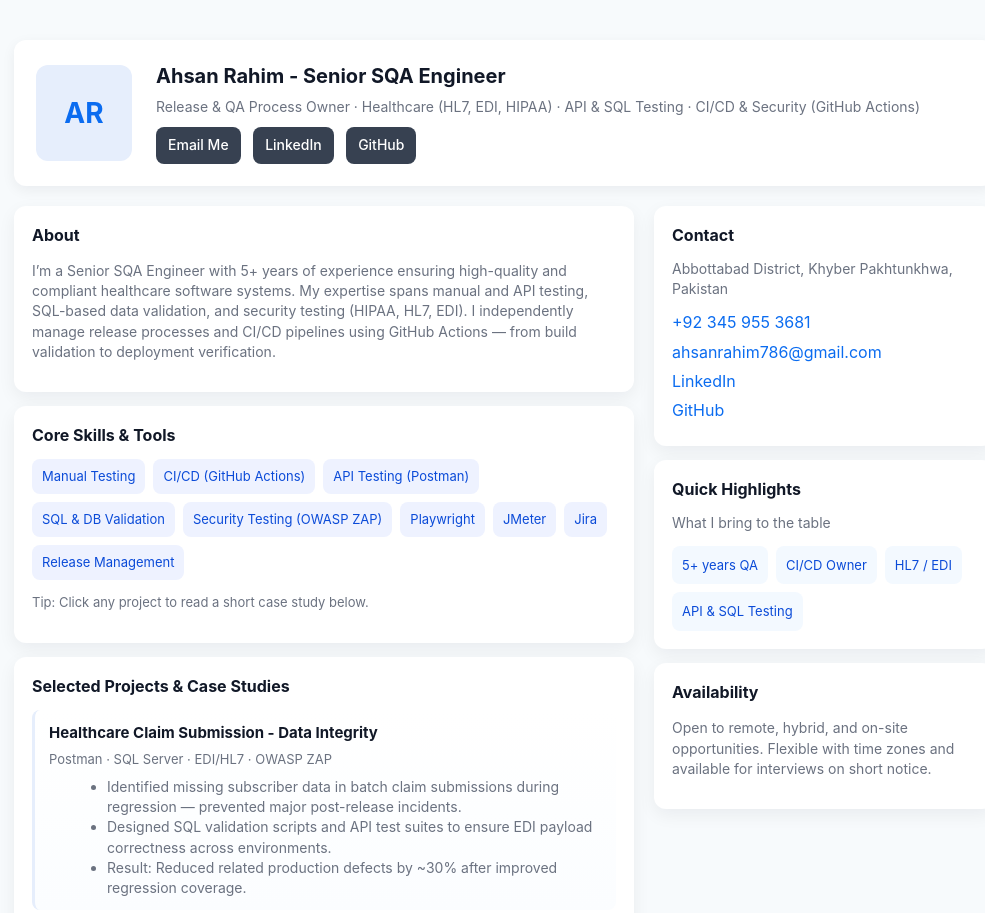
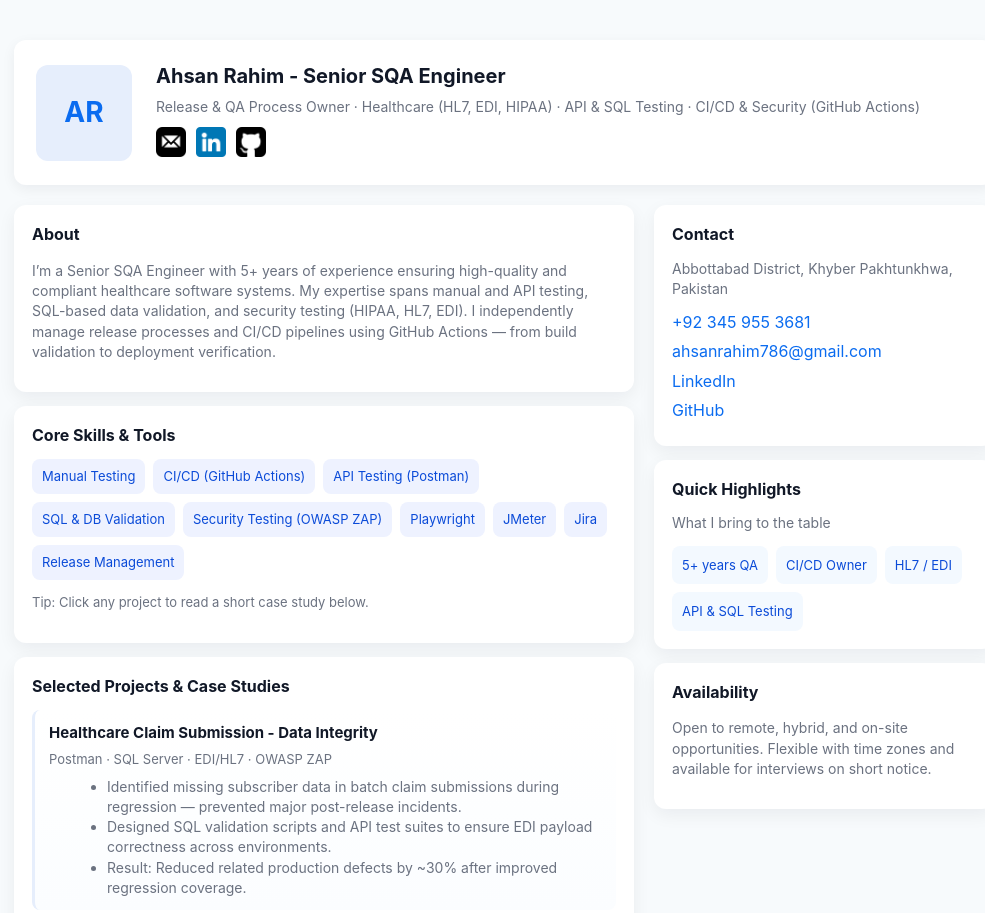
Before and after one commit to ahsanrahim786/ahsanrahim786.github.io, a plain HTML site: page index.html in a window 1280 px wide. Shown: the top 913 px of the page, without its empty margins (136-1121 px from the left). Drawn offline with Linux system fonts and the light colour scheme.

Commit message:
imgs added

```diff
--- a/index.html
+++ b/index.html
@@ -217,13 +217,28 @@
         <h1>Ahsan Rahim - Senior SQA Engineer</h1>
         <p class="muted">Release & QA Process Owner · Healthcare (HL7, EDI, HIPAA) · API & SQL Testing · CI/CD &
           Security (GitHub Actions)</p>
-        <div style="margin-top:10px">
+        <!-- <div style="margin-top:10px">
           <a class="cta" href="mailto:ahsanrahim786@gmail.com">Email Me</a>
           <a class="cta" style="margin-left:8px" href="https://www.linkedin.com/in/ahsanrahim786" target="_blank"
             rel="noopener">LinkedIn</a>
           <a class="cta" style="margin-left:8px" href="https://github.com/ahsanrahim786" target="_blank"
             rel="noopener">GitHub</a>
+        </div> -->
+
+        <div style="margin-top: 10px; display: flex; align-items: center; gap: 10px;">
+          <a href="mailto:ahsanrahim786@gmail.com" title="Email Me">
+            <img src="img/email-square-mono.png" alt="Email" style="width: 30px; height: 30px;">
+          </a>
+
+          <a href="https://www.linkedin.com/in/ahsanrahim786" target="_blank" rel="noopener" title="LinkedIn">
+            <img src="img/linkedin-square-color.png" alt="LinkedIn" style="width: 30px; height: 30px;">
+          </a>
+
+          <a href="https://github.com/ahsanrahim786" target="_blank" rel="noopener" title="GitHub">
+            <img src="img/github-square-mono.png" alt="GitHub" style="width: 30px; height: 30px;">
+          </a>
         </div>
+
       </div>
     </header>
 
```
Also changed, not shown: img/cv-1.png (added), img/cv-2.png (added), img/cv-square-mono.png (added), img/email-circle-color.png (added), img/email-circle-mono.png (renamed from img/send-100.png), img/email-square-mono.png (added), img/github-circle-color.png (added), img/github-circle-mono.png (renamed from img/github-100.png), img/github-square-mono.png (added), img/icons8-linkedin-circled-96.png (deleted), img/linkedin-circle-color.png (added), img/linkedin-circle-mono.png (renamed from img/linkedin-100.png), img/linkedin-square-color.png (added).
